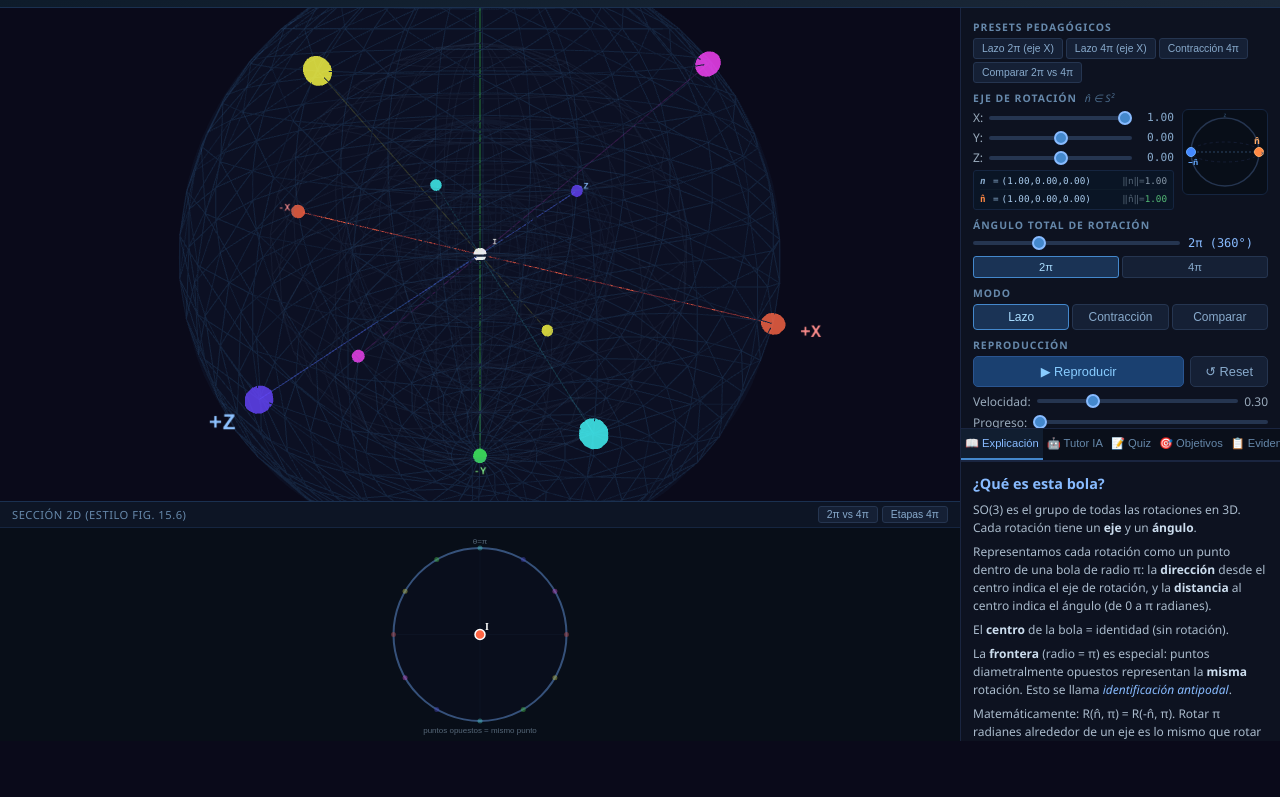
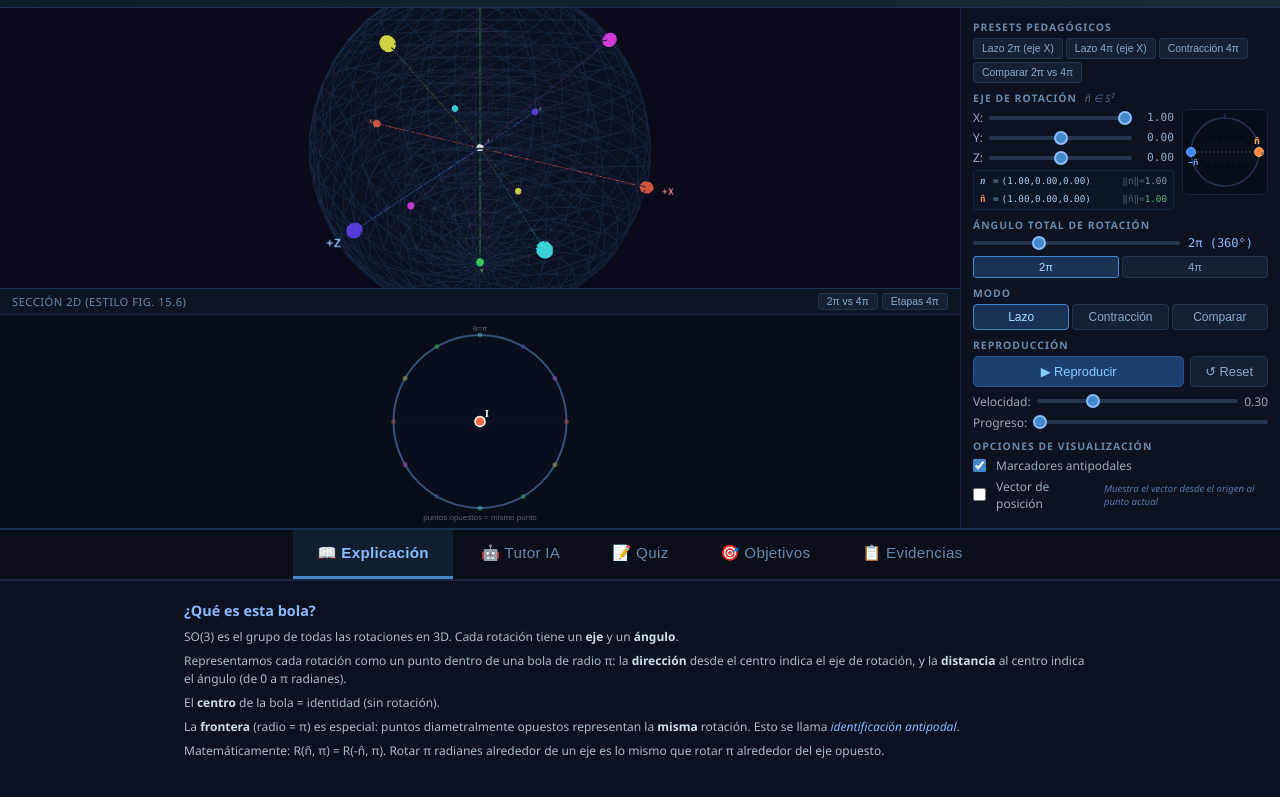
Before and after one commit to villavics/so3-visualizer, a website built with Vite: page index.html in a window 1280 px wide. Shown: the part 59-856 px from the top of the page. Before the commit the page ends 800 px from the top, so only its background shows below. Built offline with nearby package versions, Linux system fonts and the light colour scheme; animation ran at ten frames a second.

Commit message:
Add position vector visualization and full-width educational layout
- Add thick 3D arrow (CylinderGeometry + ConeGeometry) showing the position
  vector from origin to current point during loop animation, with toggle control
- Propagate position vector visibility to Comparison mode scenes
- Move educational content (Explicación, Tutor IA, Quiz, Objetivos, Evidencias)
  from cramped 320px sidebar to full-width section below the 3D visualization
- Make page vertically scrollable with 65vh fixed viewport for 3D scene
- Enlarge tab buttons and give panels max-width 960px for readability

Co-Authored-By: Claude Opus 4.6 <noreply@anthropic.com>

```diff
--- a/index.html
+++ b/index.html
@@ -45,6 +45,11 @@
 
       <aside id="sidebar">
         <div id="control-panel"></div>
+      </aside>
+    </main>
+
+    <!-- Education section: full-width below visualization -->
+    <section id="education-section">
       <nav class="sidebar-tabs" role="tablist" aria-label="Paneles de información">
         <button class="sidebar-tab active" role="tab" aria-selected="true" aria-controls="tab-panel-explicacion" data-tab="explicacion">📖 Explicación</button>
         <button class="sidebar-tab" role="tab" aria-selected="false" aria-controls="tab-panel-tutor" data-tab="tutor">🤖 Tutor IA</button>
@@ -67,8 +72,7 @@
       <div id="tab-panel-evidencias" class="tab-panel" role="tabpanel" aria-labelledby="tab-evidencias">
         <div id="evidencias-panel"></div>
       </div>
-      </aside>
-    </main>
+    </section>
   </div>
 
   <script type="module" src="/src/main.ts"></script>
--- a/src/main.ts
+++ b/src/main.ts
@@ -261,6 +261,10 @@ function init() {
       antipodalMarkers.clear();
     }
 
+    // Show/hide position vector (main scene + comparison scenes)
+    trajectoryRenderer.showPositionVector = state.showPositionVector;
+    comparison.setShowPositionVector(state.showPositionVector);
+
     animController.reset();
 
     // Update AI tutor context
@@ -286,6 +290,7 @@ function init() {
       speed: preset.speed,
       mode: preset.mode,
       showAntipodalGrid: true,
+      showPositionVector: controls.getState().showPositionVector,
     });
   });
 
--- a/src/scene/TrajectoryRenderer.ts
+++ b/src/scene/TrajectoryRenderer.ts
@@ -7,12 +7,24 @@ export interface TrajectoryStyle {
   lineWidth?: number; // note: WebGL limits this to 1 on most hardware
 }
 
+/** Thick arrow built from CylinderGeometry (shaft) + ConeGeometry (head). */
+interface ThickArrow {
+  group: THREE.Group;
+  shaft: THREE.Mesh;
+  head: THREE.Mesh;
+}
+
 interface ActiveTrajectory {
   line: THREE.Line;
   headSphere: THREE.Mesh;
+  arrow: ThickArrow | null;
   points: Vec3[];
   progress: number;
 }
+
+// Reusable helpers to avoid per-frame allocations
+const _up = new THREE.Vector3(0, 1, 0);
+const _dir = new THREE.Vector3();
 
 /**
  * Renders animated trajectory paths inside the SO(3) ball.
@@ -22,14 +34,81 @@ interface ActiveTrajectory {
 export class TrajectoryRenderer {
   group: THREE.Group;
   private trajectories = new Map<string, ActiveTrajectory>();
+  private _showPositionVector = false;
 
   // For the antipodal jump visualization
   private jumpLine: THREE.Line | null = null;
   private jumpFlash: THREE.Mesh | null = null;
   private jumpFlashTimer = 0;
 
+  // Thick arrow styling constants
+  private static readonly SHAFT_RADIUS = 0.025;
+  private static readonly HEAD_RADIUS = 0.065;
+  private static readonly HEAD_LENGTH = 0.16;
+  private static readonly MIN_ARROW_LENGTH = 0.08;
+
   constructor() {
     this.group = new THREE.Group();
+  }
+
+  /** Toggle position vector (arrow from origin to current point). */
+  set showPositionVector(show: boolean) {
+    this._showPositionVector = show;
+    // Update visibility of all existing arrows
+    for (const traj of this.trajectories.values()) {
+      if (traj.arrow) {
+        traj.arrow.group.visible = show;
+      }
+    }
+  }
+
+  get showPositionVector(): boolean {
+    return this._showPositionVector;
+  }
+
+  /**
+   * Create a thick arrow (cylinder shaft + cone head) oriented along +Y.
+   * The group is rotated in setProgress() to point toward the current position.
+   */
+  private createThickArrow(color: number): ThickArrow {
+    const group = new THREE.Group();
+
+    // Shaft: unit-height cylinder along Y, bottom at origin
+    const shaftGeo = new THREE.CylinderGeometry(
+      TrajectoryRenderer.SHAFT_RADIUS,
+      TrajectoryRenderer.SHAFT_RADIUS,
+      1, 8,
+    );
+    shaftGeo.translate(0, 0.5, 0); // pivot at origin, extends to y=1
+    const shaftMat = new THREE.MeshPhongMaterial({
+      color,
+      emissive: color,
+      emissiveIntensity: 0.3,
+      transparent: true,
+      opacity: 0.9,
+    });
+    const shaft = new THREE.Mesh(shaftGeo, shaftMat);
+    group.add(shaft);
+
+    // Head: cone along Y, centered at origin (repositioned dynamically)
+    const headGeo = new THREE.ConeGeometry(
+      TrajectoryRenderer.HEAD_RADIUS,
+      TrajectoryRenderer.HEAD_LENGTH,
+      12,
+    );
+    headGeo.translate(0, TrajectoryRenderer.HEAD_LENGTH / 2, 0);
+    const headMat = new THREE.MeshPhongMaterial({
+      color,
+      emissive: color,
+      emissiveIntensity: 0.3,
+      transparent: true,
+      opacity: 0.9,
+    });
+    const head = new THREE.Mesh(headGeo, headMat);
+    group.add(head);
+
+    group.visible = false;
+    return { group, shaft, head };
   }
 
   /**
@@ -58,12 +137,16 @@ export class TrajectoryRenderer {
     headSphere.visible = false;
     this.group.add(headSphere);
 
-    this.trajectories.set(id, { line, headSphere, points, progress: 0 });
+    // Position vector: thick arrow (origin -> current point)
+    const arrow = this.createThickArrow(style.color);
+    this.group.add(arrow.group);
+
+    this.trajectories.set(id, { line, headSphere, arrow, points, progress: 0 });
   }
 
   /**
    * Update how much of the trajectory is visible and move the head.
-   * t ∈ [0, 1] — fraction of path completed.
+   * t in [0, 1] -- fraction of path completed.
    */
   setProgress(id: string, t: number): void {
     const traj = this.trajectories.get(id);
@@ -84,6 +167,29 @@ export class TrajectoryRenderer {
       const p = traj.points[idx];
       traj.headSphere.position.set(p.x, p.y, p.z);
       traj.headSphere.visible = true;
+
+      // Update thick position vector arrow
+      if (traj.arrow) {
+        const len = Math.sqrt(p.x * p.x + p.y * p.y + p.z * p.z);
+        if (len > TrajectoryRenderer.MIN_ARROW_LENGTH && this._showPositionVector) {
+          _dir.set(p.x / len, p.y / len, p.z / len);
+
+          const headLen = TrajectoryRenderer.HEAD_LENGTH;
+          const shaftLen = Math.max(0.01, len - headLen);
+
+          // Scale shaft to correct length
+          traj.arrow.shaft.scale.y = shaftLen;
+
+          // Position cone head at the top of the shaft
+          traj.arrow.head.position.y = shaftLen;
+
+          // Orient the whole group to point from origin toward p
+          traj.arrow.group.quaternion.setFromUnitVectors(_up, _dir);
+          traj.arrow.group.visible = true;
+        } else {
+          traj.arrow.group.visible = false;
+        }
+      }
     }
   }
 
@@ -161,6 +267,16 @@ export class TrajectoryRenderer {
     (traj.line.material as THREE.Material).dispose();
     traj.headSphere.geometry.dispose();
     (traj.headSphere.material as THREE.Material).dispose();
+
+    // Dispose thick arrow
+    if (traj.arrow) {
+      this.group.remove(traj.arrow.group);
+      traj.arrow.shaft.geometry.dispose();
+      (traj.arrow.shaft.material as THREE.Material).dispose();
+      traj.arrow.head.geometry.dispose();
+      (traj.arrow.head.material as THREE.Material).dispose();
+    }
+
     this.trajectories.delete(id);
   }
 
--- a/src/styles/main.css
+++ b/src/styles/main.css
@@ -6,17 +6,17 @@
 }
 
 html, body {
-  height: 100%;
+  min-height: 100%;
   font-family: 'Segoe UI', system-ui, -apple-system, sans-serif;
   background: #0a0a1a;
   color: #e0e0e0;
-  overflow: hidden;
+  overflow-x: hidden;
 }
 
 #app {
   display: flex;
   flex-direction: column;
-  height: 100vh;
+  min-height: 100vh;
 }
 
 /* === Header === */
@@ -40,12 +40,14 @@ html, body {
   margin-top: 2px;
 }
 
-/* === Main Layout === */
+/* === Main Layout (Visualization Area) === */
 #app-main {
   display: flex;
-  flex: 1;
+  flex-direction: row;
+  height: 65vh;
+  min-height: 400px;
+  flex-shrink: 0;
   overflow: hidden;
-  min-height: 0;
 }
 
 /* === Viewport Area (3D + 2D side by side) === */
@@ -134,6 +136,7 @@ html, body {
   display: grid;
   grid-template-columns: 1fr 1fr;
   gap: 4px;
+  height: 100%;
 }
 
 .comparison-panel {
@@ -170,29 +173,35 @@ html, body {
   height: 100%;
 }
 
-/* === Sidebar === */
+/* === Sidebar (Control Panel Only) === */
 #sidebar {
   width: 320px;
   flex-shrink: 0;
   background: #0d1220;
   border-left: 1px solid #1a2540;
-  overflow: hidden;
+  overflow-y: auto;
   display: flex;
   flex-direction: column;
 }
 
 #control-panel {
   padding: 12px;
-  flex: 0 1 auto;       /* can shrink, natural size */
-  overflow-y: auto;      /* scrolls when shrunk */
-  min-height: 120px;     /* never smaller than this */
+  flex: 1;
+  overflow-y: auto;
+  min-height: 120px;
 }
 
 #explanation-panel {
-  padding: 12px;
-  border-top: 1px solid #1a2540;
-  flex: 1;
-  overflow-y: auto;
+  padding: 0;
+}
+
+/* === Education Section (Full-Width Below Visualization) === */
+#education-section {
+  width: 100%;
+  flex-shrink: 0;
+  border-top: 2px solid #1a3050;
+  background: #0b1120;
+  padding-bottom: 32px;
 }
 
 /* === Control Sections === */
@@ -555,6 +564,15 @@ input[type="range"]::-moz-range-thumb {
   accent-color: #4488cc;
 }
 
+.option-hint {
+  display: block;
+  font-size: 0.6rem;
+  color: #5577aa;
+  margin-top: 1px;
+  margin-left: 20px;
+  font-style: italic;
+}
+
 /* === Explanation Panel === */
 .explanation-content h3 {
   font-size: 0.9rem;
@@ -638,26 +656,29 @@ input:focus-visible {
   outline-offset: 2px;
 }
 
-/* === Sidebar Tabs === */
+/* === Education Tabs (Full-Width) === */
 .sidebar-tabs {
   display: flex;
   flex-shrink: 0;
-  border-top: 1px solid #1a2540;
-  border-bottom: 1px solid #1a2540;
+  border-bottom: 2px solid #1a2540;
   background: #0a0f1a;
+  padding: 0 16px;
+  gap: 4px;
+  justify-content: center;
 }
 
 .sidebar-tab {
-  flex: 1;
+  flex: 0 1 auto;
   background: transparent;
   border: none;
-  border-bottom: 2px solid transparent;
+  border-bottom: 3px solid transparent;
   color: #6688aa;
-  padding: 8px 4px;
-  font-size: 0.7rem;
+  padding: 14px 24px;
+  font-size: 0.95rem;
   cursor: pointer;
   transition: all 0.2s;
   white-space: nowrap;
+  letter-spacing: 0.3px;
 }
 
 .sidebar-tab:hover {
@@ -669,26 +690,24 @@ input:focus-visible {
   color: #88bbff;
   border-bottom-color: #4488cc;
   background: rgba(68, 136, 204, 0.12);
+  font-weight: 600;
 }
 
 .tab-panel {
   display: none;
-  flex: 1 0 280px;       /* grow, don't shrink, 280px minimum basis */
-  overflow-y: auto;
-  min-height: 280px;
+  max-width: 960px;
+  margin: 0 auto;
+  padding: 20px 24px;
 }
 
 .tab-panel.active {
-  display: flex;
-  flex-direction: column;
+  display: block;
 }
 
 /* === AI Tutor Panel === */
 #tutor-panel {
   display: flex;
   flex-direction: column;
-  flex: 1;
-  min-height: 0;
 }
 
 .tutor-header {
@@ -729,7 +748,7 @@ input:focus-visible {
   display: flex;
   flex-direction: column;
   gap: 6px;
-  min-height: 120px;
+  min-height: 300px;
 }
 
 .tutor-msg {
@@ -843,9 +862,6 @@ input:focus-visible {
 #quiz-panel {
   display: flex;
   flex-direction: column;
-  flex: 1;
-  min-height: 0;
-  overflow-y: auto;
   padding: 0 0 8px 0;
 }
 
@@ -1241,8 +1257,6 @@ input:focus-visible {
 #objetivos-panel {
   display: flex;
   flex-direction: column;
-  flex: 1;
-  min-height: 0;
 }
 
 .objetivos-header {
--- a/src/ui/ControlPanel.ts
+++ b/src/ui/ControlPanel.ts
@@ -8,6 +8,7 @@ export interface ControlState {
   speed: number;
   mode: AnimationMode;
   showAntipodalGrid: boolean;
+  showPositionVector: boolean;
 }
 
 type ChangeCallback = (state: ControlState) => void;
@@ -41,6 +42,7 @@ export class ControlPanel {
   private speed = 0.3;
   private mode: AnimationMode = 'loop';
   private showAntipodalGrid = true;
+  private showPositionVector = false;
 
   // DOM refs
   private progressSlider!: HTMLInputElement;
@@ -81,6 +83,7 @@ export class ControlPanel {
       speed: this.speed,
       mode: this.mode,
       showAntipodalGrid: this.showAntipodalGrid,
+      showPositionVector: this.showPositionVector,
     };
   }
 
@@ -219,6 +222,10 @@ export class ControlPanel {
         <h3>Opciones de visualización</h3>
         <label class="checkbox-label">
           <input type="checkbox" id="show-antipodal" checked> Marcadores antipodales
+        </label>
+        <label class="checkbox-label">
+          <input type="checkbox" id="show-position-vector"> Vector de posición
+          <span class="option-hint">Muestra el vector desde el origen al punto actual</span>
         </label>
       </div>
     `;
@@ -451,6 +458,13 @@ export class ControlPanel {
       this.showAntipodalGrid = antipodalToggle.checked;
       this.emitChange();
     });
+
+    // Position vector toggle
+    const vectorToggle = this.container.querySelector('#show-position-vector') as HTMLInputElement;
+    vectorToggle.addEventListener('change', () => {
+      this.showPositionVector = vectorToggle.checked;
+      this.emitChange();
+    });
   }
 
   private updateAngleQuickButtons(): void {
```
Also changed, not shown: src/ui/ComparisonMode.ts (+10 -0 lines). Lines whose indentation alone changed are shown as unchanged.
